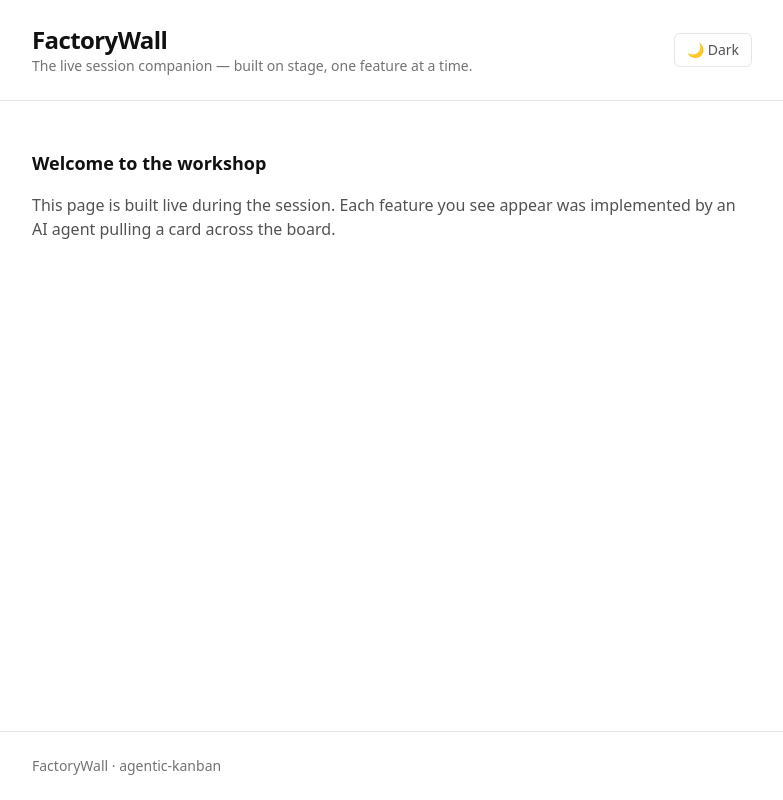
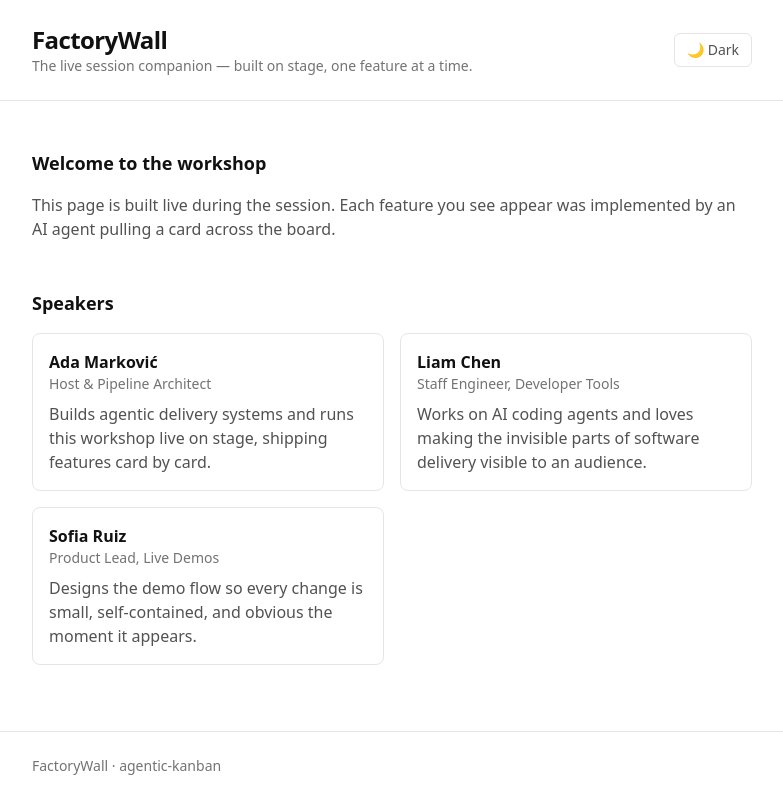
Before and after one commit to errmakov/agentic-kanban, a Next.js app: page / in a window 1280 px wide. Shown: the whole page, without its empty margins (248-1031 px from the left). Built offline with nearby package versions, Linux system fonts and the light colour scheme.

Commit message:
feat: implement #117
Automated implementation by agent-dev.

Co-Authored-By: Claude Opus 4.6 <noreply@anthropic.com>

```diff
--- a/app/page.tsx
+++ b/app/page.tsx
@@ -1,13 +1,15 @@
 import { Header } from '@/components/Header';
 import { Wall } from '@/components/Wall';
+import { SpeakerBioCards } from '@/components/SpeakerBioCards';
 import { Footer } from '@/components/Footer';
 
 export default function Home() {
   return (
     <div className="flex min-h-screen flex-col">
       <Header />
-      <main className="mx-auto w-full max-w-3xl flex-1 px-6 py-12">
+      <main className="mx-auto w-full max-w-3xl flex-1 space-y-12 px-6 py-12">
         <Wall />
+        <SpeakerBioCards />
       </main>
       <Footer />
     </div>
--- /dev/null
+++ b/components/SpeakerBioCards.tsx
@@ -0,0 +1,47 @@
+type Speaker = {
+  name: string;
+  role: string;
+  bio: string;
+};
+
+const SPEAKERS: Speaker[] = [
+  {
+    name: 'Ada Marković',
+    role: 'Host & Pipeline Architect',
+    bio: 'Builds agentic delivery systems and runs this workshop live on stage, shipping features card by card.',
+  },
+  {
+    name: 'Liam Chen',
+    role: 'Staff Engineer, Developer Tools',
+    bio: 'Works on AI coding agents and loves making the invisible parts of software delivery visible to an audience.',
+  },
+  {
+    name: 'Sofia Ruiz',
+    role: 'Product Lead, Live Demos',
+    bio: 'Designs the demo flow so every change is small, self-contained, and obvious the moment it appears.',
+  },
+];
+
+export function SpeakerBioCards() {
+  return (
+    <section aria-labelledby="speakers-heading" className="space-y-4">
+      <h2 id="speakers-heading" className="text-lg font-semibold">
+        Speakers
+      </h2>
+      <div className="grid gap-4 sm:grid-cols-2">
+        {SPEAKERS.map((speaker) => (
+          <article
+            key={speaker.name}
+            className="rounded-lg border border-neutral-200 p-4 dark:border-neutral-700"
+          >
+            <h3 className="font-semibold">{speaker.name}</h3>
+            <p className="text-sm text-neutral-500 dark:text-neutral-400">
+              {speaker.role}
+            </p>
+            <p className="mt-2 text-neutral-600 dark:text-neutral-400">{speaker.bio}</p>
+          </article>
+        ))}
+      </div>
+    </section>
+  );
+}
```
Also changed, not shown: 1 other file (tests, documents, lock files or other folders).
